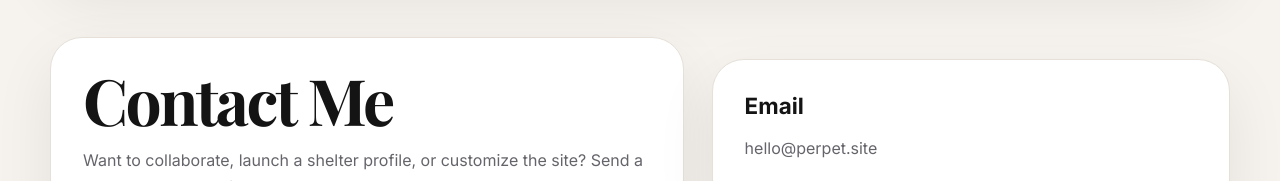
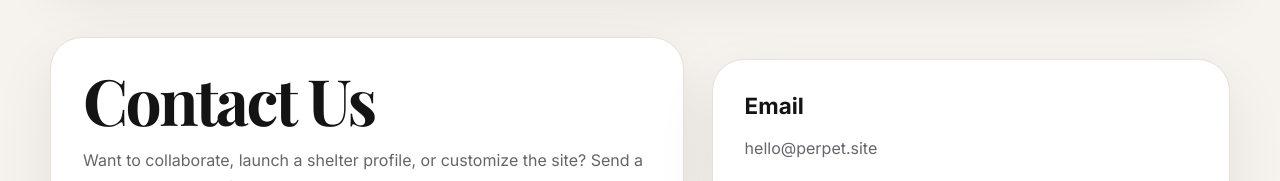
Before and after one commit to ibrahimmasoo/PerPet, a plain HTML site: page contact.html in a window 1280 px wide. Shown: the part 482-663 px from the top of the page. Drawn offline with nearby package versions, Linux system fonts and the light colour scheme; no server answers; a web font is replaced by a local one.

Commit message:
Update contact.html

```diff
--- a/contact.html
+++ b/contact.html
@@ -49,7 +49,7 @@
     <section class="section">
       <div class="container contact-layout">
         <div class="contact-panel">
-          <h2 id="contactPanelTitle">Contact Me</h2>
+          <h2 id="contactPanelTitle">Contact Us</h2>
           <p id="contactPanelText">Want to collaborate, launch a shelter profile, or customize the site? Send a message and we’ll follow up.</p>
 
           <form class="contact-form" id="contactForm">
```
